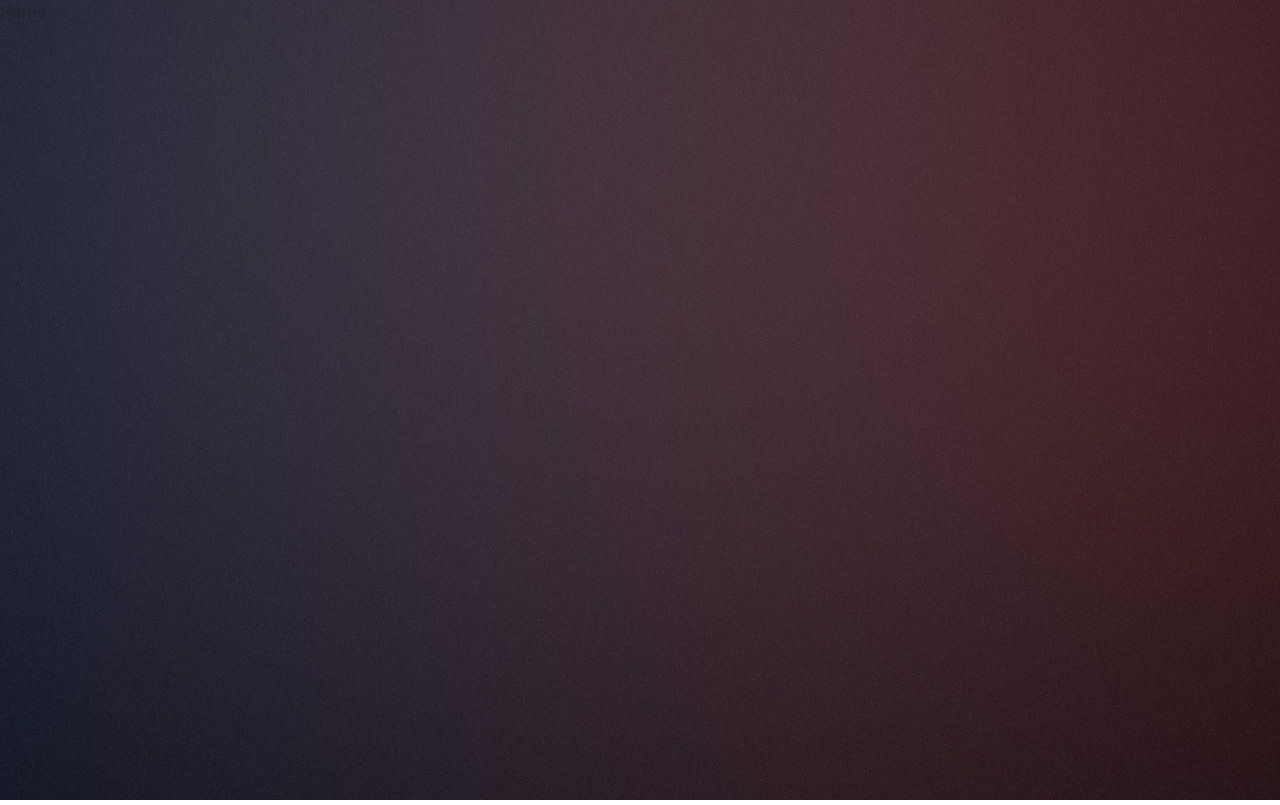
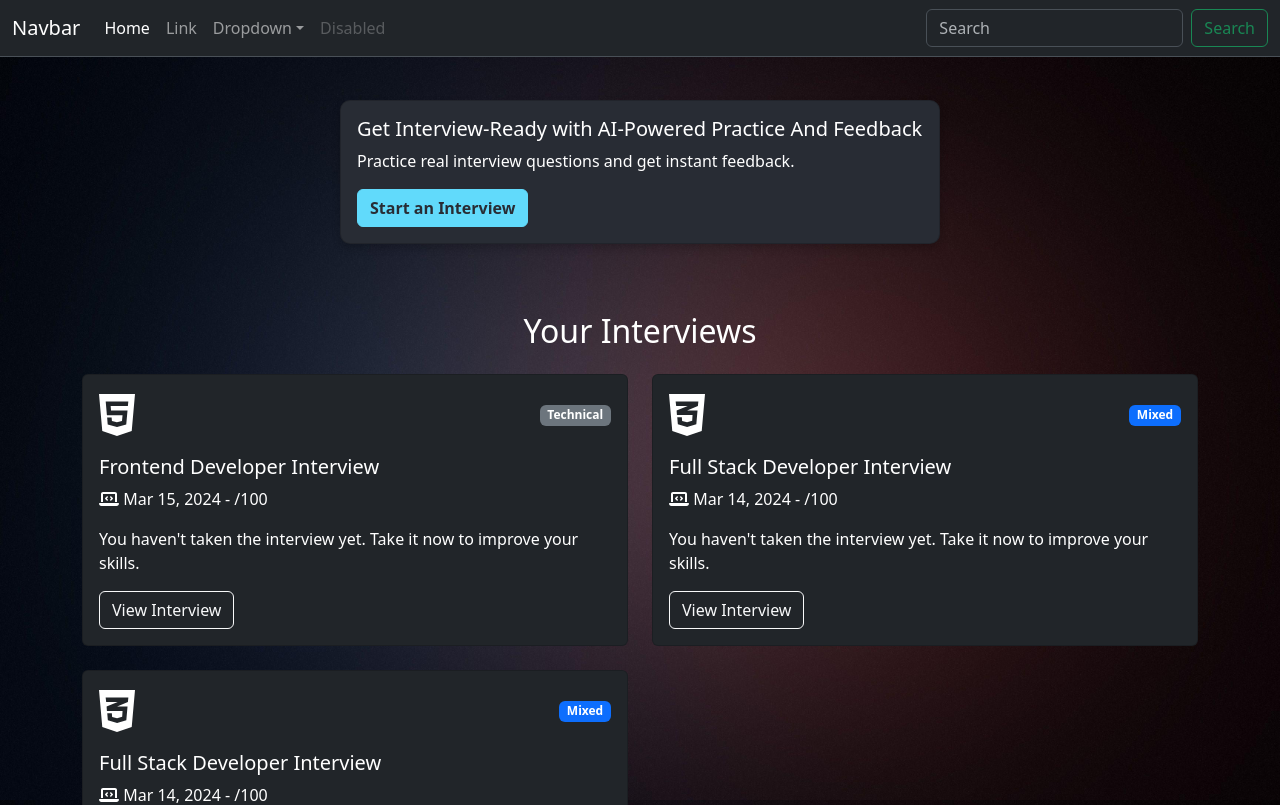
Before and after one commit to pusapatiSathvik/ai_voice_prep, a React (Create React App) app: page / in a window 1280 px wide. Shown: the top 805 px of the page. Built offline with nearby package versions, Linux system fonts and the light colour scheme.

Commit message:
add the UI for the home page and created some fake cards

```diff
--- a/package.json
+++ b/package.json
@@ -3,6 +3,9 @@
   "version": "0.1.0",
   "private": true,
   "dependencies": {
+    "@fortawesome/free-brands-svg-icons": "^6.7.2",
+    "@fortawesome/free-solid-svg-icons": "^6.7.2",
+    "@fortawesome/react-fontawesome": "^0.2.2",
     "@testing-library/dom": "^10.4.0",
     "@testing-library/jest-dom": "^6.6.3",
     "@testing-library/react": "^16.2.0",
--- a/src/App.css
+++ b/src/App.css
@@ -1,7 +1,16 @@
-body{
+html, body {
+  height: 100%;
+  margin: 0; /* Important: Remove default body margin */
+}
+
+body {
   background-image: url('../public/background.jpg');
-  /* background-size: cover; */
-  background-size: auto;
+  background-size: cover;
   background-repeat: no-repeat;
   background-position: center;
+  background-attachment: fixed; /* recommended */
 }
+
+.nav-color{
+  /* background-color: rgb(175, 136, 136); */
+}
--- a/src/components/Navbar.jsx
+++ b/src/components/Navbar.jsx
@@ -0,0 +1,89 @@
+import React from "react";
+import '../App.css';
+const Navbar = () => {
+  return (
+    <div>
+      <nav class="navbar navbar-expand-lg bg-dark border-bottom border-body fixed-top" data-bs-theme="dark">
+        <div class="container-fluid">
+          <a class="navbar-brand" href="#">
+            Navbar
+          </a>
+          <button
+            class="navbar-toggler"
+            type="button"
+            data-bs-toggle="collapse"
+            data-bs-target="#navbarSupportedContent"
+            aria-controls="navbarSupportedContent"
+            aria-expanded="false"
+            aria-label="Toggle navigation"
+          >
+            <span class="navbar-toggler-icon"></span>
+          </button>
+          <div class="collapse navbar-collapse" id="navbarSupportedContent">
+            <ul class="navbar-nav me-auto mb-2 mb-lg-0">
+              <li class="nav-item">
+                <a class="nav-link active" aria-current="page" href="#">
+                  Home
+                </a>
+              </li>
+              <li class="nav-item">
+                <a class="nav-link" href="#">
+                  Link
+                </a>
+              </li>
+              <li class="nav-item dropdown">
+                <a
+                  class="nav-link dropdown-toggle"
+                  href="#"
+                  role="button"
+                  data-bs-toggle="dropdown"
+                  aria-expanded="false"
+                >
+                  Dropdown
+                </a>
+                <ul class="dropdown-menu">
+                  <li>
+                    <a class="dropdown-item" href="#">
+                      Action
+                    </a>
+                  </li>
+                  <li>
+                    <a class="dropdown-item" href="#">
+                      Another action
+                    </a>
+                  </li>
+                  <li>
+                    <hr class="dropdown-divider" />
+                  </li>
+                  <li>
+                    <a class="dropdown-item" href="#">
+                      Something else here
+                    </a>
+                  </li>
+                </ul>
+              </li>
+              <li class="nav-item">
+                <a class="nav-link disabled" aria-disabled="true">
+                  Disabled
+                </a>
+              </li>
+            </ul>
+            <form class="d-flex" role="search">
+              <input
+                class="form-control me-2"
+                type="search"
+                placeholder="Search"
+                aria-label="Search"
+              />
+              <button class="btn btn-outline-success" type="submit">
+                Search
+              </button>
+            </form>
+          </div>
+        </div>
+      </nav>
+    </div>
+  );
+};
+
+export default Navbar;
--- a/src/root/Home.jsx
+++ b/src/root/Home.jsx
@@ -1,9 +1,152 @@
-import React from 'react'
+import React, { useRef, useEffect, useState } from 'react';
+import Navbar from '../components/Navbar';
+import { Link } from 'react-router-dom';
+import { FontAwesomeIcon } from '@fortawesome/react-fontawesome';
+import { faHtml5, faCss3Alt } from '@fortawesome/free-brands-svg-icons';
+import { faLaptopCode } from '@fortawesome/free-solid-svg-icons';
 
 const Home = () => {
+  const navbarRef = useRef(null);
+  const [marginTop, setMarginTop] = useState('80px');
+
+  useEffect(() => {
+    if (navbarRef.current) {
+      setMarginTop(`${navbarRef.current.offsetHeight}px`);
+    }
+  }, []);
+
+  // Interview data array
+  const interviews = [
+    {
+      id: 1,
+      title: 'Frontend Developer Interview',
+      date: 'Mar 15, 2024',
+      score: '/100',
+      category: 'Technical',
+      icon: faHtml5,
+    },
+    {
+      id: 2,
+      title: 'Full Stack Developer Interview',
+      date: 'Mar 14, 2024',
+      score: '/100',
+      category: 'Mixed',
+      icon: faCss3Alt,
+    },
+    {
+      id: 3,
+      title: 'Full Stack Developer Interview',
+      date: 'Mar 14, 2024',
+      score: '/100',
+      category: 'Mixed',
+      icon: faCss3Alt,
+    },
+  ];
+
   return (
-    <div>Home</div>
-  )
-}
+    <>
+      <Navbar ref={navbarRef} />
 
-export default Home
+      <section>
+        <div className="container" style={{ marginTop, padding: '20px' }}>
+          <div
+            className="card"
+            style={{
+              maxWidth: '600px',
+              margin: '0 auto',
+              backgroundColor: '#282c34',
+              color: 'white',
+              borderRadius: '10px',
+              boxShadow: '0 4px 8px rgba(0, 0, 0, 0.2)',
+            }}
+          >
+            <div className="card-body">
+              <h5 className="card-title" style={{ color: 'white' }}>
+                Get Interview-Ready with AI-Powered Practice And Feedback
+              </h5>
+              <p className="card-text">
+                Practice real interview questions and get instant feedback.
+              </p>
+              <Link
+                to="/interview"
+                className="btn btn-primary"
+                style={{
+                  backgroundColor: '#61dafb',
+                  borderColor: '#61dafb',
+                  color: '#282c34',
+                  fontWeight: 'bold',
+                }}
+              >
+                Start an Interview
+              </Link>
+            </div>
+          </div>
+        </div>
+      </section>
+
+      <section>
+        <div className="container mt-5">
+          <h2 className="text-center mb-4 text-white">Your Interviews</h2>
+          <div className="row">
+            {interviews.map((interview) => (
+              <div className="col-md-6 mb-4" key={interview.id}>
+                <div className="card bg-dark text-white">
+                  <div className="card-body">
+                    <div className="d-flex justify-content-between align-items-center mb-3">
+                      <FontAwesomeIcon icon={interview.icon} size="3x" />
+                      <span className={`badge ${interview.category === 'Technical' ? 'bg-secondary' : 'bg-primary'}`}>
+                        {interview.category}
+                      </span>
+                    </div>
+                    <h5 className="card-title">{interview.title}</h5>
+                    <p className="card-text">
+                      <FontAwesomeIcon icon={faLaptopCode} className="mr-2" /> {interview.date} - {interview.score}
+                    </p>
+                    <p className="card-text">
+                      You haven't taken the interview yet. Take it now to improve your skills.
+                    </p>
+                    <button className="btn btn-outline-light">View Interview</button>
+                  </div>
+                </div>
+              </div>
+            ))}
+          </div>
+        </div>
+      </section>
+
+
+      {/* famous interviews */}
+      <section>
+        <div className="container mt-5">
+          <h2 className="text-center mb-4 text-white">Take an Interview</h2>
+          <div className="row">
+            {interviews.map((interview) => (
+              <div className="col-md-6 mb-4" key={interview.id}>
+                <div className="card bg-dark text-white">
+                  <div className="card-body">
+                    <div className="d-flex justify-content-between align-items-center mb-3">
+                      <FontAwesomeIcon icon={interview.icon} size="3x" />
+                      <span className={`badge ${interview.category === 'Technical' ? 'bg-secondary' : 'bg-primary'}`}>
+                        {interview.category}
+                      </span>
+                    </div>
+                    <h5 className="card-title">{interview.title}</h5>
+                    <p className="card-text">
+                      <FontAwesomeIcon icon={faLaptopCode} className="mr-2" /> {interview.date} - {interview.score}
+                    </p>
+                    <p className="card-text">
+                      You haven't taken the interview yet. Take it now to improve your skills.
+                    </p>
+                    <button className="btn btn-outline-light">View Interview</button>
+                  </div>
+                </div>
+              </div>
+            ))}
+          </div>
+        </div>
+      </section>
+    </>
+  );
+};
+
+export default Home;
```
Also changed, not shown: 1 other file (tests, documents, lock files or other folders).
